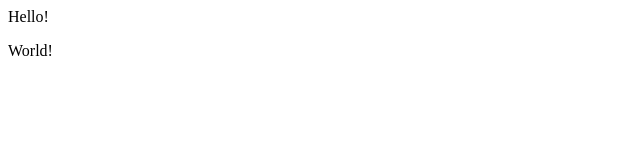
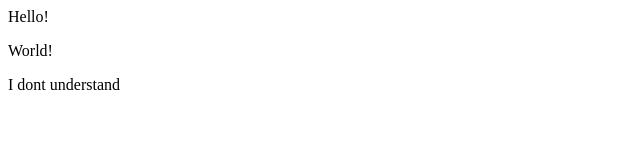
Before and after one commit to githubkzhrysi/miniminisite, a plain HTML site: page index.html in a window 1280 px wide. Shown: the whole page, without its empty margins (0-640 px from the left). Drawn offline with Linux system fonts and the light colour scheme.

Commit message:
三回目の追加修正

```diff
--- a/index.html
+++ b/index.html
@@ -7,4 +7,5 @@
 <body>
 	<p>Hello!</p>
 	<p>World!</p>
+	<p>I dont understand</p>
 </body>
```
